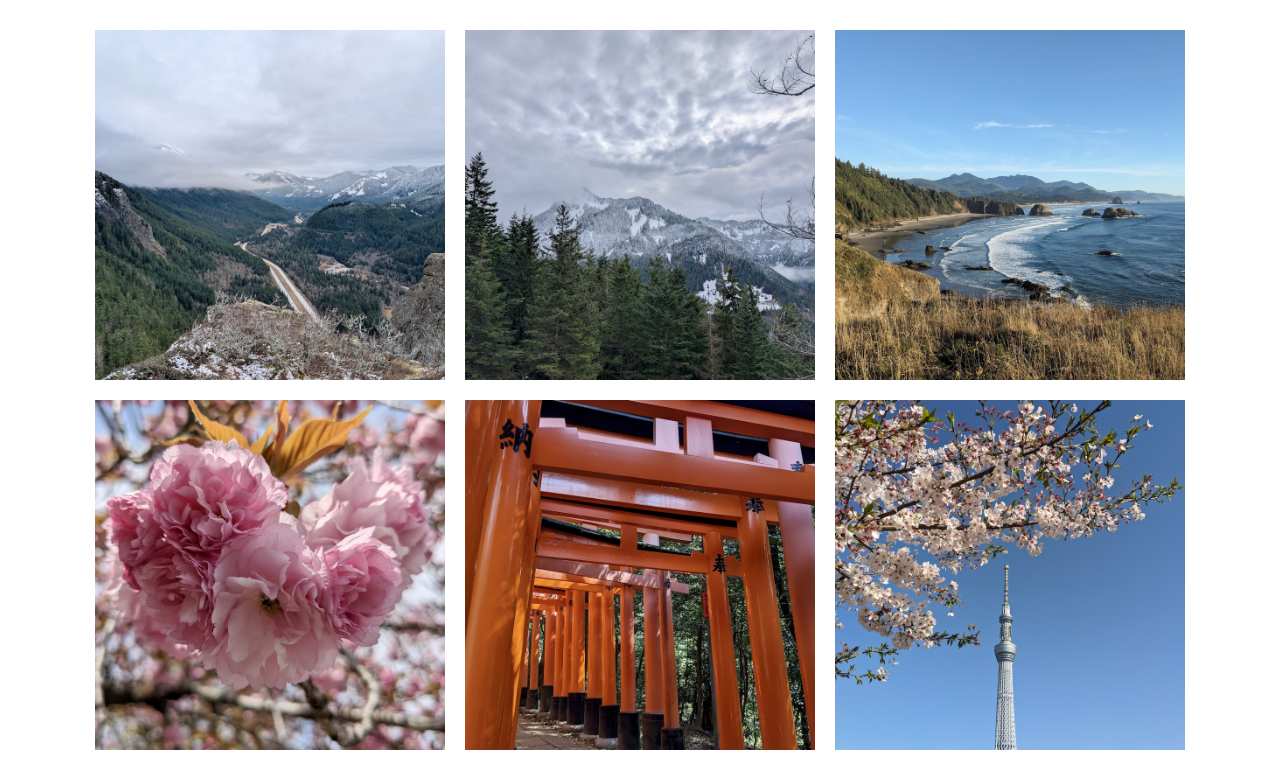
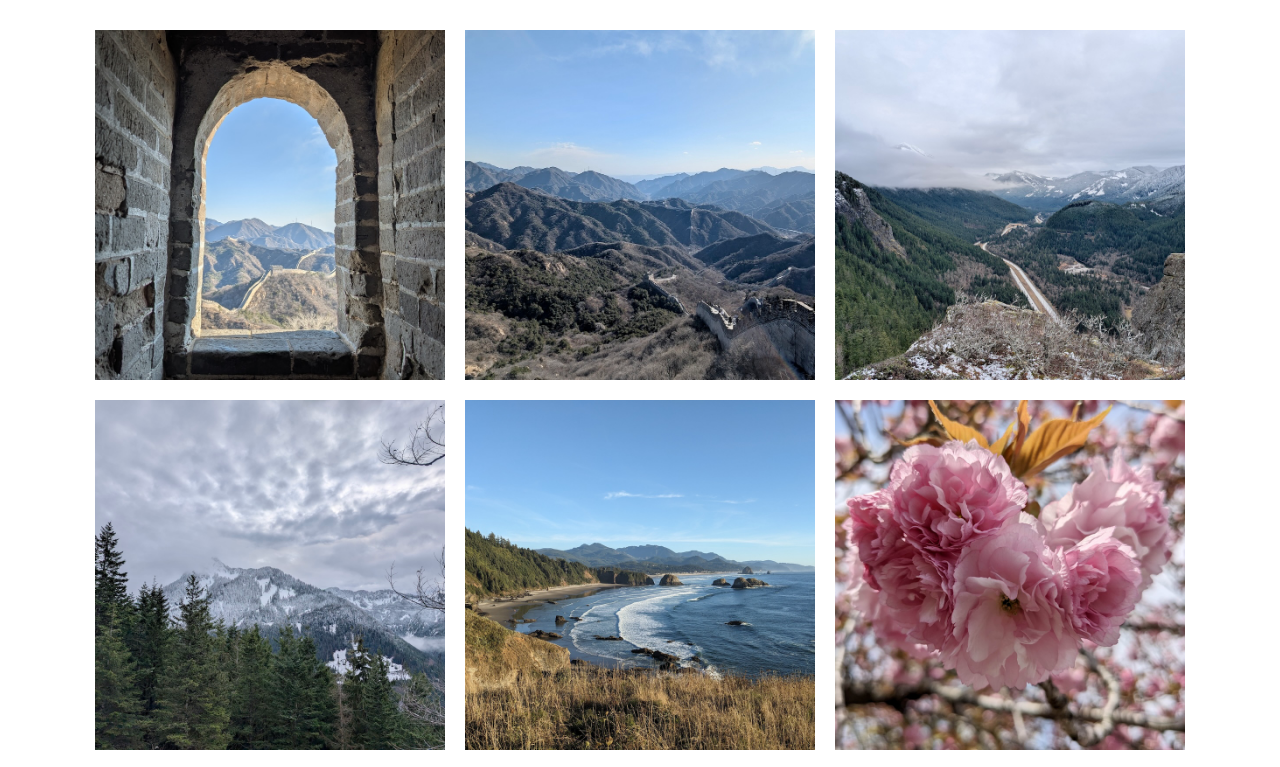
Before and after one commit to jzhackes/jzhackes.github.io, a plain HTML site: page index.html in a window 1280 px wide. Shown: the top 767 px of the page. Drawn offline with Linux system fonts and the light colour scheme.

Commit message:
+250103, 04

```diff
--- a/index.html
+++ b/index.html
@@ -7,6 +7,22 @@
   </head>
   <body>
     <div class="gallery-image">
+      <div class="img-box">
+        <img src="img/250104.jpg" alt="" />
+        <div class="transparent-box">
+          <div class="caption">
+            <p>Great Wall of China, Beijing &#127464;&#127475;</p>
+          </div>
+        </div>
+      </div>
+      <div class="img-box">
+        <img src="img/250103.jpg" alt="" />
+        <div class="transparent-box">
+          <div class="caption">
+            <p>Great Wall of China, Beijing &#127464;&#127475;</p>
+          </div>
+        </div>
+      </div>
       <div class="img-box">
         <img src="img/250102.jpg" alt="" />
         <div class="transparent-box">
```
Also changed, not shown: img/250103.jpg (added), img/250104.jpg (added).
